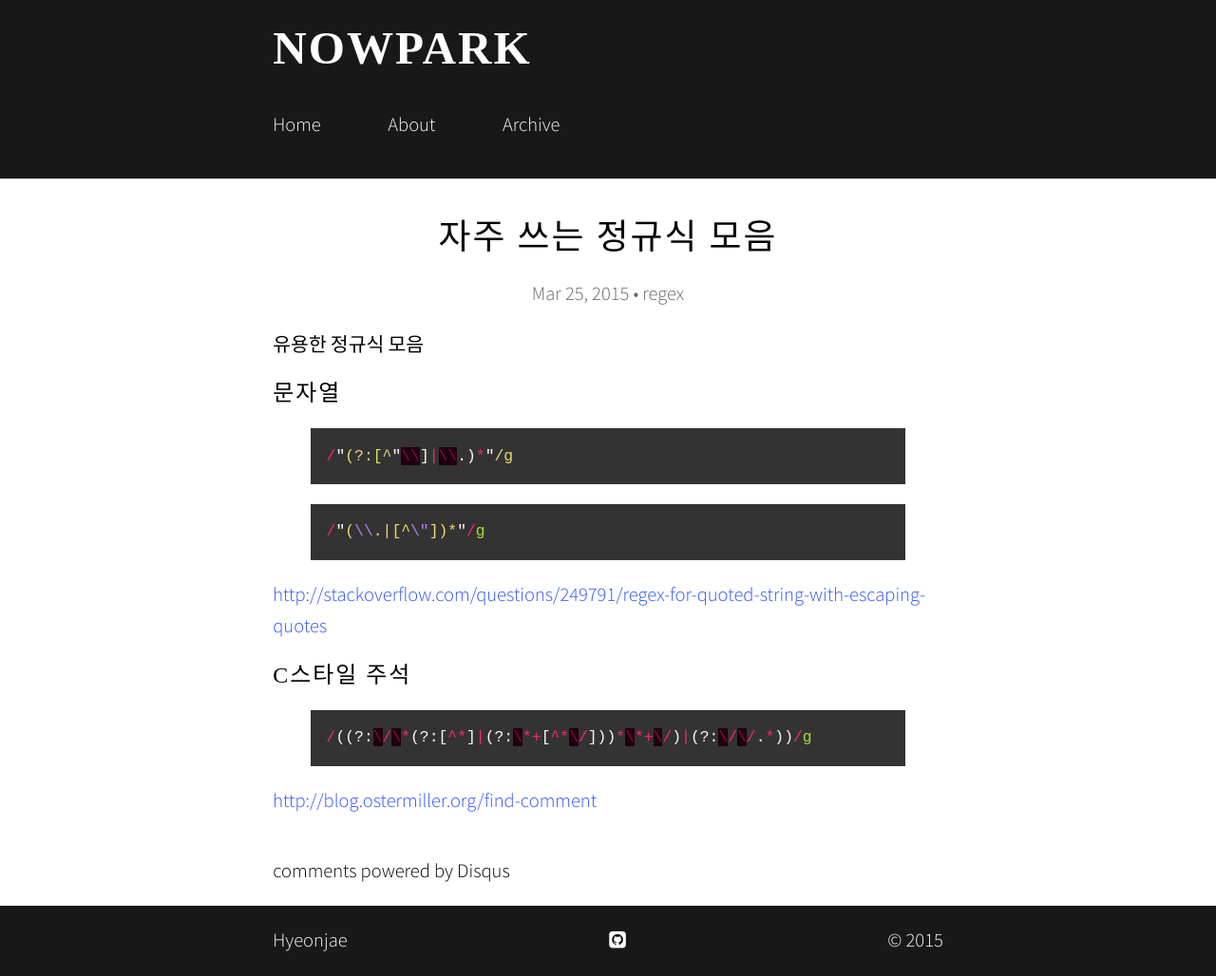
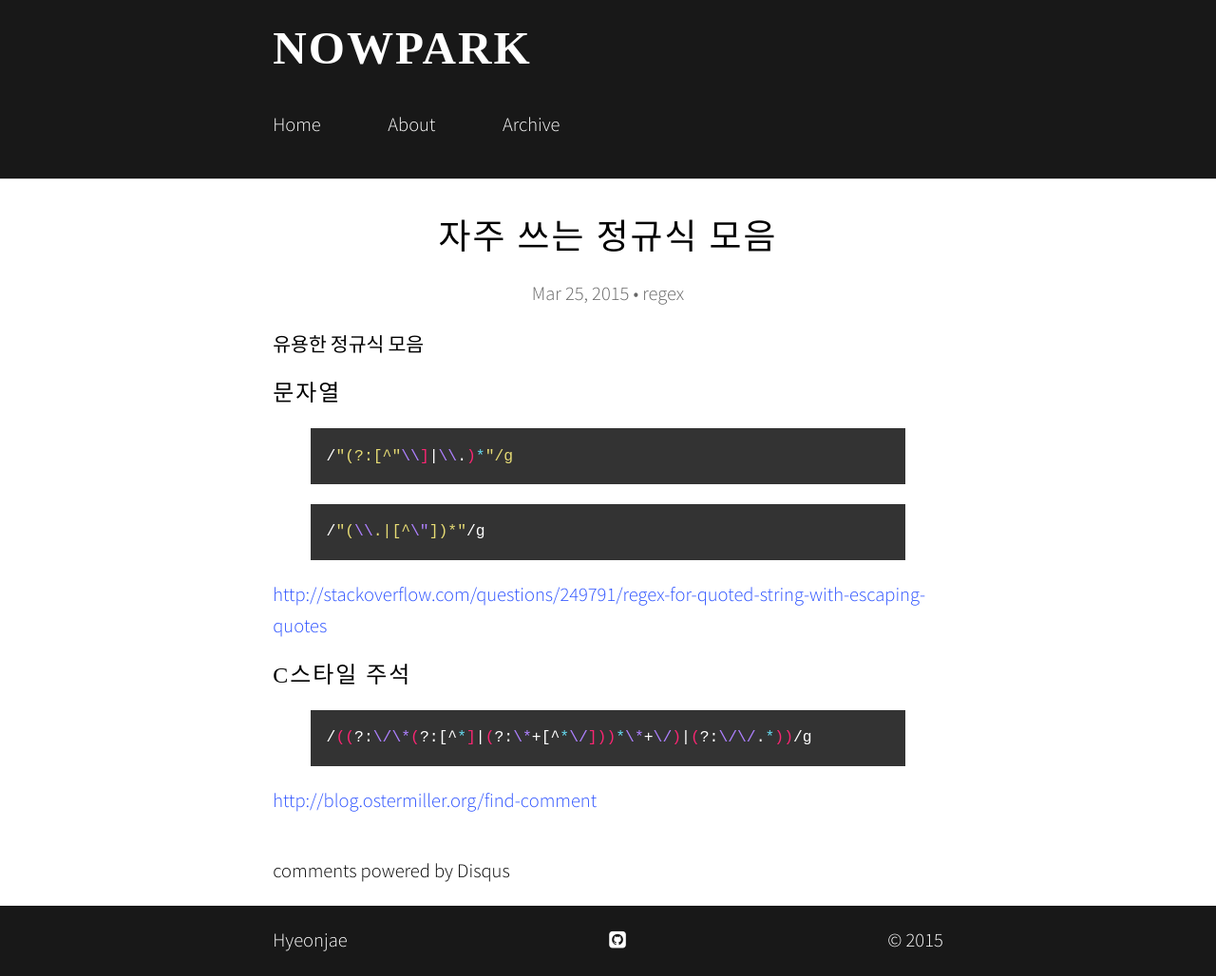
Before and after one commit to hyeonjae/hyeonjae.github.io.archive, a Jekyll site: the page built from _posts/2015-03-25-useful-regex.md, in a window 1280 px wide. Shown: the whole page at 95% size. Built offline with Jekyll 4.4.1, drawn with Linux system fonts in a browser that asks for light colours; nearby versions of some CDN libraries; some web fonts are replaced; comment, search, counter and statistics services are not loaded.

Commit message:
no message

```diff
--- a/_posts/2015-03-25-useful-regex.md
+++ b/_posts/2015-03-25-useful-regex.md
@@ -9,10 +9,10 @@ categories: regex
 
 ### 문자열
 
-{% highlight javascript %}
+{% highlight sh %}
 /"(?:[^"\\]|\\.)*"/g
 {% endhighlight %}
-{% highlight javascript %}
+{% highlight sh %}
 /"(\\.|[^\"])*"/g
 {% endhighlight %}
 
@@ -20,7 +20,7 @@ categories: regex
 
 
 ### C스타일 주석
-{% highlight javascript %}
+{% highlight sh %}
 /((?:\/\*(?:[^*]|(?:\*+[^*\/]))*\*+\/)|(?:\/\/.*))/g
 {% endhighlight %}
 
```
